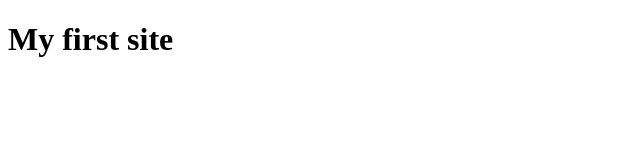
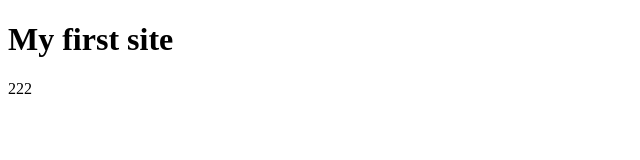
Before and after one commit to Wladimir334/MySite, a plain HTML site: page index.html in a window 1280 px wide. Shown: the full height of the page, 0-640 px from the left. Drawn offline with Linux system fonts and the light colour scheme.

Commit message:
Update index.html

```diff
--- a/index.html
+++ b/index.html
@@ -5,6 +5,7 @@
 </head>
 <body>
     <h1>My first site</h1>
+    <p> 222</p>
 </body>
 
 </html>
```
